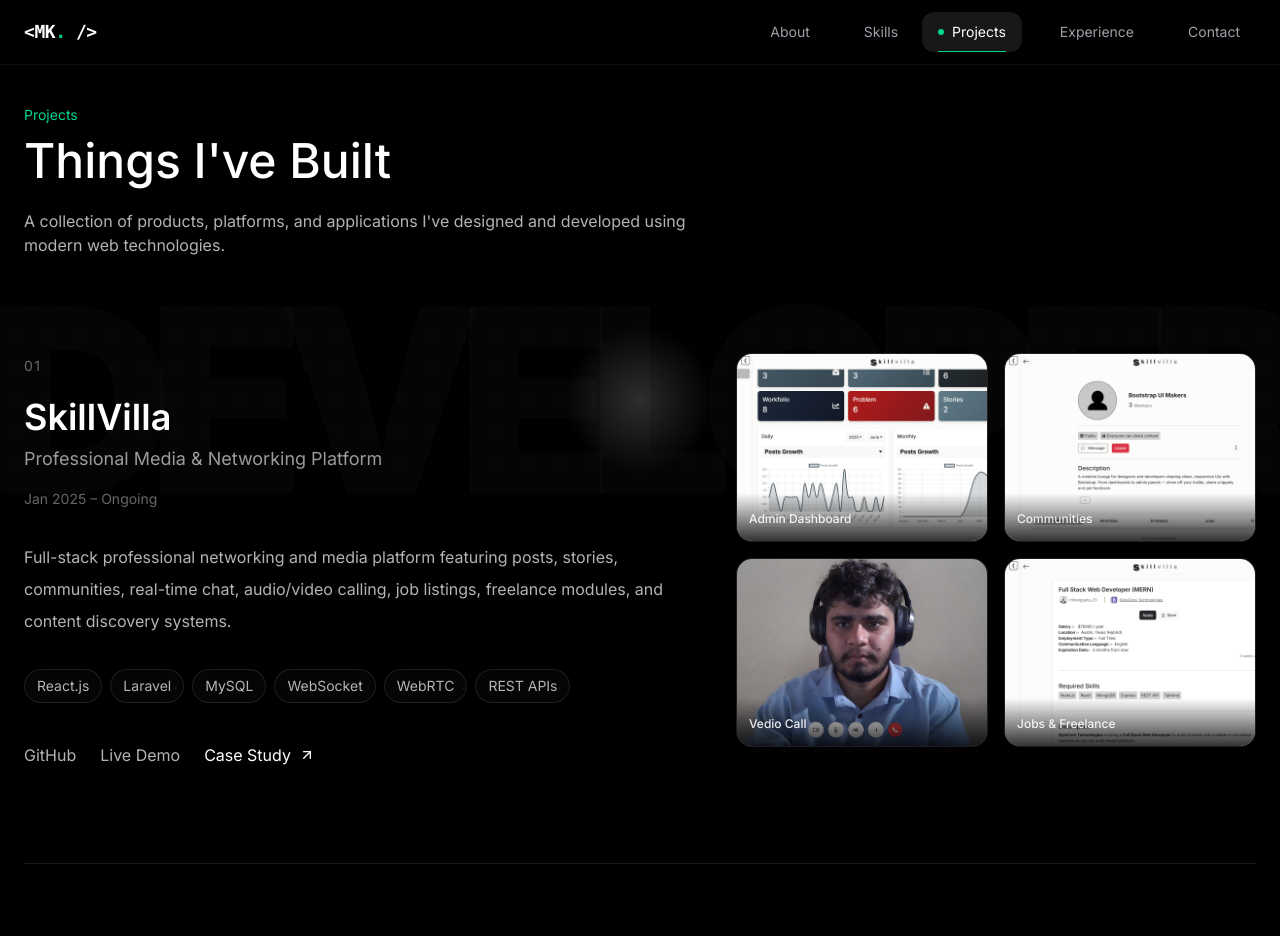
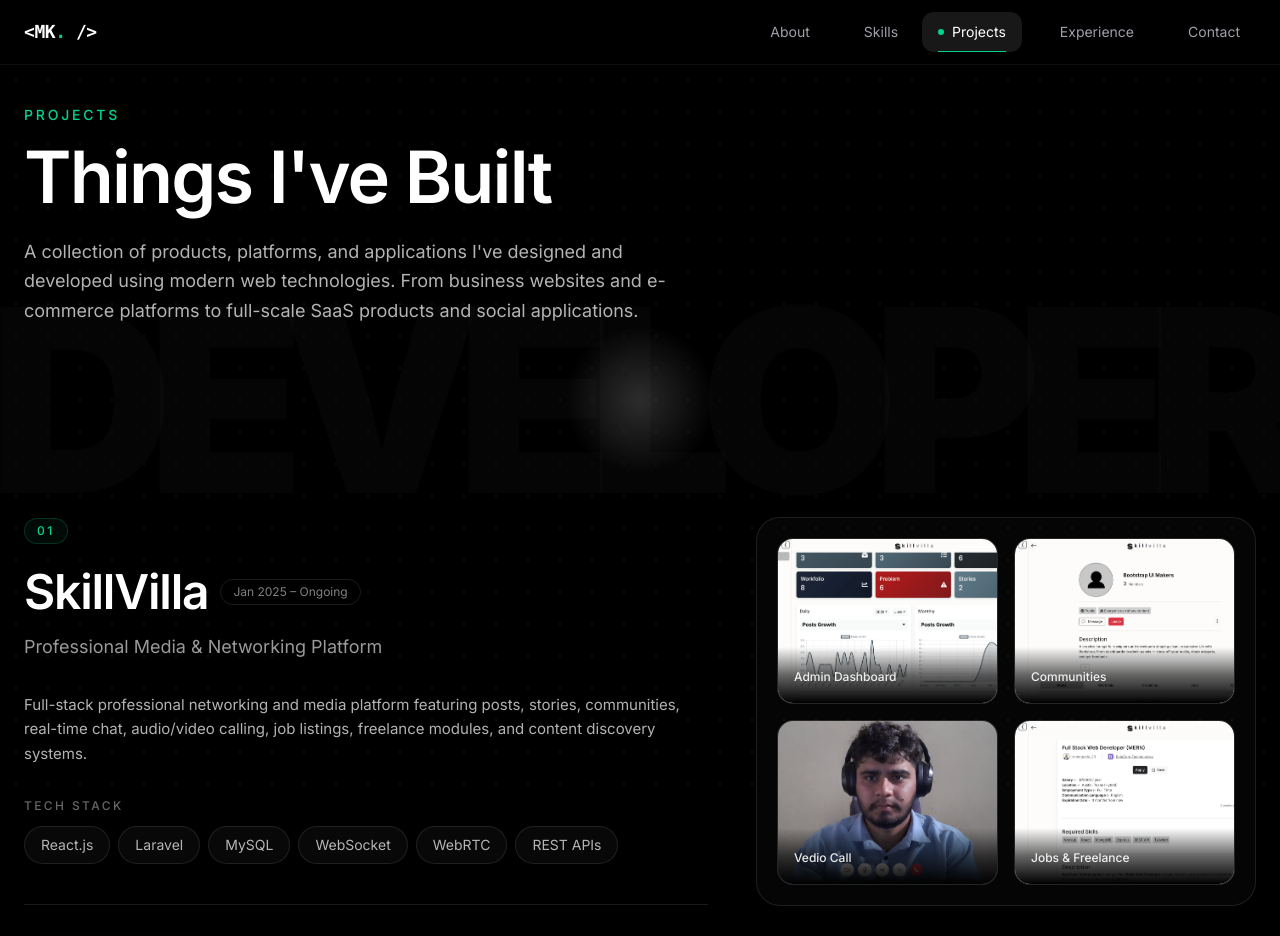
Before and after one commit to thappamkkumar/mk-portfolio, a Next.js app: page /projects in a window 1280 px wide. Shown: the top 936 px of the page. Built offline with nearby package versions, Linux system fonts and the light colour scheme.

Commit message:
projects polished

```diff
--- a/src/components/projects/project-card.tsx
+++ b/src/components/projects/project-card.tsx
@@ -5,6 +5,7 @@ import { ArrowUpRight } from "lucide-react";
 import { Project } from "@/types/project";
 
 import ProjectGallery from "./project-gallery";
+import ProjectTechStack from "./project-tech-stack";
 
 interface ProjectCardProps {
   project: Project;
@@ -21,6 +22,9 @@ export default function ProjectCard({
         border-b
         border-white/10
         py-16
+        transition-colors
+        duration-300
+        hover:border-emerald-400/10
         md:py-24
       "
     >
@@ -28,7 +32,7 @@ export default function ProjectCard({
         className="
           grid
           gap-12
-          lg:grid-cols-[minmax(0,1fr)_520px]
+          lg:grid-cols-[minmax(0,1fr)_500px]
           lg:items-start
         "
       >
@@ -36,29 +40,55 @@ export default function ProjectCard({
         <div>
           <span
             className="
-              text-sm
-              tracking-widest
-              text-white/40
+              inline-flex
+              items-center
+              rounded-full
+              border
+              border-emerald-400/20
+              bg-emerald-400/5
+              px-3
+              py-1
+              text-xs
+              font-medium
+              tracking-[0.2em]
+              text-emerald-400
             "
           >
             {String(index).padStart(2, "0")}
           </span>
 
+          <div className="mt-6 flex flex-wrap items-center gap-3">
             <h2
               className="
-              mt-5
-              text-3xl
+                text-4xl
                 font-semibold
-              md:text-4xl
+                tracking-tight
+                md:text-5xl
               "
             >
               {project.name}
             </h2>
 
+            <span
+              className="
+                rounded-full
+                border
+                border-white/10
+                px-3
+                py-1
+                text-xs
+                text-white/50
+              "
+            >
+              {project.period}
+            </span>
+          </div>
+
           <p
             className="
-              mt-2
+              mt-4
               text-lg
+              leading-relaxed
               text-white/60
             "
           >
@@ -67,71 +97,64 @@ export default function ProjectCard({
 
           <p
             className="
-              mt-4
-              text-sm
-              text-white/40
-            "
-          >
-            {project.period}
-          </p>
-
-          <p
-            className="
               mt-8
               max-w-2xl
-              leading-8
+              leading-relaxed
               text-white/70
+              md:text-[15px]
             "
           >
             {project.summary}
           </p>
 
-          <div
-            className="
-              mt-8
-              flex
-              flex-wrap
-              gap-2
-            "
-          >
-            {project.technologies.map((technology) => (
-              <span
-                key={technology}
-                className="
-                  rounded-full
-                  border
-                  border-white/10
-                  bg-white/2
-                  px-3
-                  py-1.5
-                  text-sm
-                  text-white/70
-                "
-              >
-                {technology}
-              </span>
-            ))}
-          </div>
+          <ProjectTechStack
+            technologies={project.technologies}
+          />
 
           <div
             className="
               mt-10
               flex
               flex-wrap
-              gap-6
+              items-center
+              gap-3
+              border-t
+              border-white/10
+              pt-8
             "
           >
-            {project.githubUrl && (
+            {project.caseStudyUrl && (
               <Link
-                href={project.githubUrl}
-                target="_blank"
+                href={project.caseStudyUrl}
                 className="
-                  text-white/70
-                  transition-colors
-                  hover:text-white
+                  inline-flex
+                  items-center
+                  gap-2
+                  rounded-full
+                  bg-emerald-400
+                  px-5
+                  py-2.5
+                  font-medium
+                  text-black
+                  shadow-lg
+                  shadow-emerald-400/10
+                  transition-all
+                  duration-300
+                  hover:scale-[1.02]
+                  hover:bg-emerald-300
                 "
               >
-                GitHub
+                View Case Study
+
+                <ArrowUpRight
+                  size={16}
+                  className="
+                    transition-transform
+                    duration-300
+                    group-hover:translate-x-0.5
+                    group-hover:-translate-y-0.5
+                  "
+                />
               </Link>
             )}
 
@@ -140,8 +163,16 @@ export default function ProjectCard({
                 href={project.liveUrl}
                 target="_blank"
                 className="
+                  rounded-full
+                  border
+                  border-white/10
+                  px-5
+                  py-2.5
                   text-white/70
-                  transition-colors
+                  transition-all
+                  duration-300
+                  hover:border-emerald-400/30
+                  hover:bg-emerald-400/5
                   hover:text-white
                 "
               >
@@ -149,19 +180,25 @@ export default function ProjectCard({
               </Link>
             )}
 
-            {project.caseStudyUrl && (
+            {project.githubUrl && (
               <Link
-                href={project.caseStudyUrl}
+                href={project.githubUrl}
+                target="_blank"
                 className="
-                  inline-flex
-                  items-center
-                  gap-2
-                  text-white
+                  rounded-full
+                  border
+                  border-white/10
+                  px-5
+                  py-2.5
+                  text-white/70
+                  transition-all
+                  duration-300
+                  hover:border-emerald-400/30
+                  hover:bg-emerald-400/5
+                  hover:text-white
                 "
               >
-                Case Study
-
-                <ArrowUpRight size={16} />
+                GitHub
               </Link>
             )}
           </div>
--- a/src/components/projects/project-gallery.tsx
+++ b/src/components/projects/project-gallery.tsx
@@ -10,6 +10,16 @@ export default function ProjectGallery({
   images,
 }: ProjectGalleryProps) {
   return (
+    <div
+      className="
+        rounded-3xl
+        border
+        border-white/10
+        bg-white/[0.02]
+        p-4
+        md:p-5
+      "
+    >
       <div className="grid grid-cols-2 gap-4">
         {images.slice(0, 4).map((image, index) => (
           <div
@@ -17,19 +27,22 @@ export default function ProjectGallery({
             className="
               group
               relative
-            aspect-4/3
+              aspect-[4/3]
               overflow-hidden
               rounded-2xl
               border
               border-white/10
-            bg-white/2
+              bg-white/[0.03]
+              transition-all
+              duration-300
+              hover:border-emerald-400/20
             "
           >
             <Image
               src={image.src}
               alt={image.label}
               fill
-            sizes="(max-width: 1024px) 100vw, 520px"
+              sizes="(max-width: 1024px) 100vw, 500px"
               priority={index === 0}
               className="
                 object-cover
@@ -39,15 +52,29 @@ export default function ProjectGallery({
               "
             />
 
+            {/* Hover Overlay */}
+            <div
+              className="
+                absolute
+                inset-0
+                bg-black/0
+                transition-all
+                duration-300
+                group-hover:bg-black/20
+              "
+            />
+
+            {/* Label */}
             <div
               className="
                 absolute
                 inset-x-0
                 bottom-0
-              bg-linear-to-t
-              from-black/80
+                bg-gradient-to-t
+                from-black
+                via-black/60
                 to-transparent
-              p-3
+                p-4
               "
             >
               <span
@@ -63,5 +90,6 @@ export default function ProjectGallery({
           </div>
         ))}
       </div>
+    </div>
   );
 }
--- a/src/components/projects/project-hero.tsx
+++ b/src/components/projects/project-hero.tsx
@@ -2,20 +2,49 @@
 
 export default function ProjectHero() {
   return (
-    <div className=" ">
-      <p className="mb-3 text-sm text-emerald-400">
-          Projects
+    <section className="pb-16 md:pb-24">
+      <p
+        className="
+          mb-4
+          text-sm
+          font-medium
+          uppercase
+          tracking-[0.2em]
+          text-emerald-400
+        "
+      >
+        Projects
       </p>
 
-      <h1 className="mb-6 text-4xl font-medium md:text-5xl">
+      <h1
+        className="
+          max-w-4xl
+          text-5xl
+          font-semibold
+          tracking-tight
+          md:text-6xl
+          lg:text-7xl
+        "
+      >
         Things I&apos;ve Built
       </h1>
 
-      <p className="max-w-2xl text-white/70">
-        A collection of products, platforms,
-        and applications I&apos;ve designed and
-        developed using modern web technologies.
+      <p
+        className="
+          mt-6
+          max-w-2xl
+          text-base
+          leading-relaxed
+          text-white/70
+          md:text-lg
+        "
+      >
+        A collection of products, platforms, and applications
+        I&apos;ve designed and developed using modern web
+        technologies. From business websites and e-commerce
+        platforms to full-scale SaaS products and social
+        applications.
       </p>
-    </div>
+    </section>
   );
 }
--- a/src/components/projects/project-list.tsx
+++ b/src/components/projects/project-list.tsx
@@ -1,3 +1,5 @@
+// components/projects/project-list.tsx
+
 import { Project } from "@/types/project";
 import ProjectCard from "./project-card";
 
@@ -9,7 +11,10 @@ export default function ProjectList({
   projects,
 }: ProjectListProps) {
   return (
-    <div>
+    <section
+      aria-label="Projects"
+      className="space-y-2"
+    >
       {projects.map((project, index) => (
         <ProjectCard
           key={project.id}
@@ -17,6 +22,6 @@ export default function ProjectList({
           index={index + 1}
         />
       ))}
-    </div>
+    </section>
   );
 }
--- a/src/components/projects/project-tech-stack.tsx
+++ b/src/components/projects/project-tech-stack.tsx
@@ -8,7 +8,27 @@ export default function ProjectTechStack({
   technologies,
 }: ProjectTechStackProps) {
   return (
-    <div className="mt-8 flex flex-wrap gap-3">
+    <div className="mt-8">
+      <p
+        className="
+          mb-3
+          text-xs
+          font-medium
+          uppercase
+          tracking-[0.2em]
+          text-white/40
+        "
+      >
+        Tech Stack
+      </p>
+
+      <div
+        className="
+          flex
+          flex-wrap
+          gap-2
+        "
+      >
         {technologies.map((technology) => (
           <span
             key={technology}
@@ -16,15 +36,22 @@ export default function ProjectTechStack({
               rounded-full
               border
               border-white/10
-            px-3
-            py-1
+              bg-white/[0.03]
+              px-4
+              py-2
               text-sm
               text-white/70
+              transition-all
+              duration-300
+              hover:border-emerald-400/20
+              hover:bg-emerald-400/5
+              hover:text-white
             "
           >
             {technology}
           </span>
         ))}
       </div>
+    </div>
   );
 }
```
Lines whose indentation alone changed are shown as unchanged.
